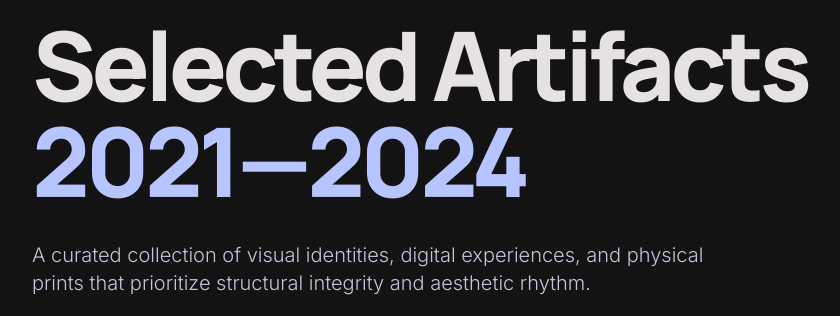
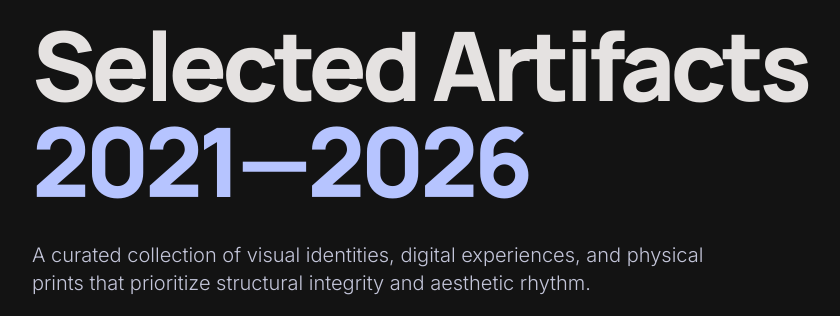
Before and after one commit to KK-Bismark/kechgraphix, a Django app: page /gallery/ in a window 1280 px wide. Shown: the part 111-427 px from the top of the page, without its empty margins (16-856 px from the left). Run offline with Django 5.2, Linux system fonts and the light colour scheme; some libraries are stand-ins or nearby versions.

```diff
--- a/website/templates/website/gallery.html
+++ b/website/templates/website/gallery.html
@@ -115,7 +115,7 @@
 </nav>
 <main class="pt-32 px-6 md:px-12 max-w-[1600px] mx-auto">
 <header class="mb-16 md:mb-24 max-w-4xl">
-<h1 class="text-5xl md:text-8xl font-headline font-extrabold tracking-tighter mb-8 leading-[0.9]">Selected Artifacts <span class="text-primary-fixed-dim">2021—2024</span></h1>
+<h1 class="text-5xl md:text-8xl font-headline font-extrabold tracking-tighter mb-8 leading-[0.9]">Selected Artifacts <span class="text-primary-fixed-dim">2021—2026</span></h1>
 <p class="text-on-surface-variant text-lg md:text-xl font-light leading-relaxed max-w-2xl">
                 A curated collection of visual identities, digital experiences, and physical prints that prioritize structural integrity and aesthetic rhythm.
             </p>
--- a/website/templates/website/home.html
+++ b/website/templates/website/home.html
@@ -183,7 +183,7 @@
                             </div>
                             </a>
                         </div>
-                        <h3 class="font-headline text-xl font-bold group-hover:text-primary transition-colors">Person Ad</h3>
+                        <h3 class="font-headline text-xl font-bold group-hover:text-primary transition-colors">Personal Ad</h3>
                     </div>
                     <!-- Small Project 2 -->
                     <div class="md:col-span-4 group cursor-pointer -mt-0 md:-mt-12">
```
